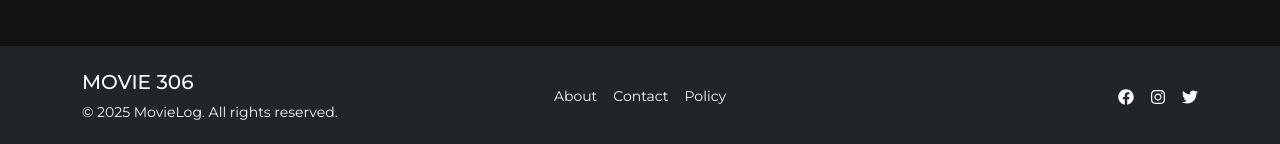
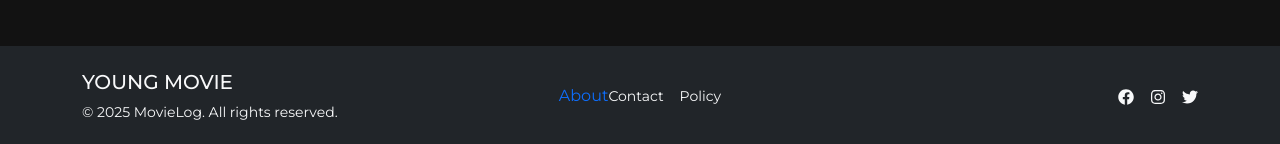
Before and after one commit to young0234/Movie, a React (Create React App) app: page / in a window 1280 px wide. Shown: the part 2787-2931 px from the top of the page. Built offline with nearby package versions, Linux system fonts and the light colour scheme; no server answers.

Commit message:
Add files via upload

```diff
--- a/src/layouts/Footer.jsx
+++ b/src/layouts/Footer.jsx
@@ -8,11 +8,11 @@ const Footer = () => {
       <Container>
         <Row className="align-items-center text-center text-md-start">
           <Col md={4} className="mb-3 mb-md-0">
-            <h5 className="mb-2">MOVIE 306</h5>
+            <h5 className="mb-2">YOUNG MOVIE</h5>
             <p className="mb-0 small">© 2025 MovieLog. All rights reserved.</p>
           </Col>
           <Col md={4} className="mb-3 mb-md-0 text-center">
-            <a href="/about" className="text-light me-3 small">About</a>
+            <a href="/about" sclassName="text-light me-3 small">About</a>
             <a href="/contact" className="text-light me-3 small">Contact</a>
             <a href="/policy" className="text-light small">Policy</a>
           </Col>
```
